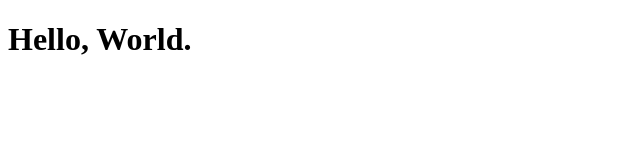
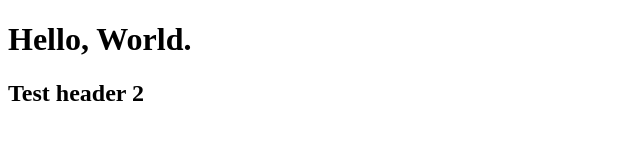
Before and after one commit to ctrahan94/testing_123, a plain HTML site: page index.html in a window 1280 px wide. Shown: the whole page, without its empty margins (0-640 px from the left). Drawn offline with Linux system fonts and the light colour scheme.

Commit message:
Added a header 2

```diff
--- a/index.html
+++ b/index.html
@@ -9,5 +9,8 @@
     <h1>
         Hello, World.
     </h1>
+<h2>
+Test header 2
+</h2>
 </body>
 </html>
```
